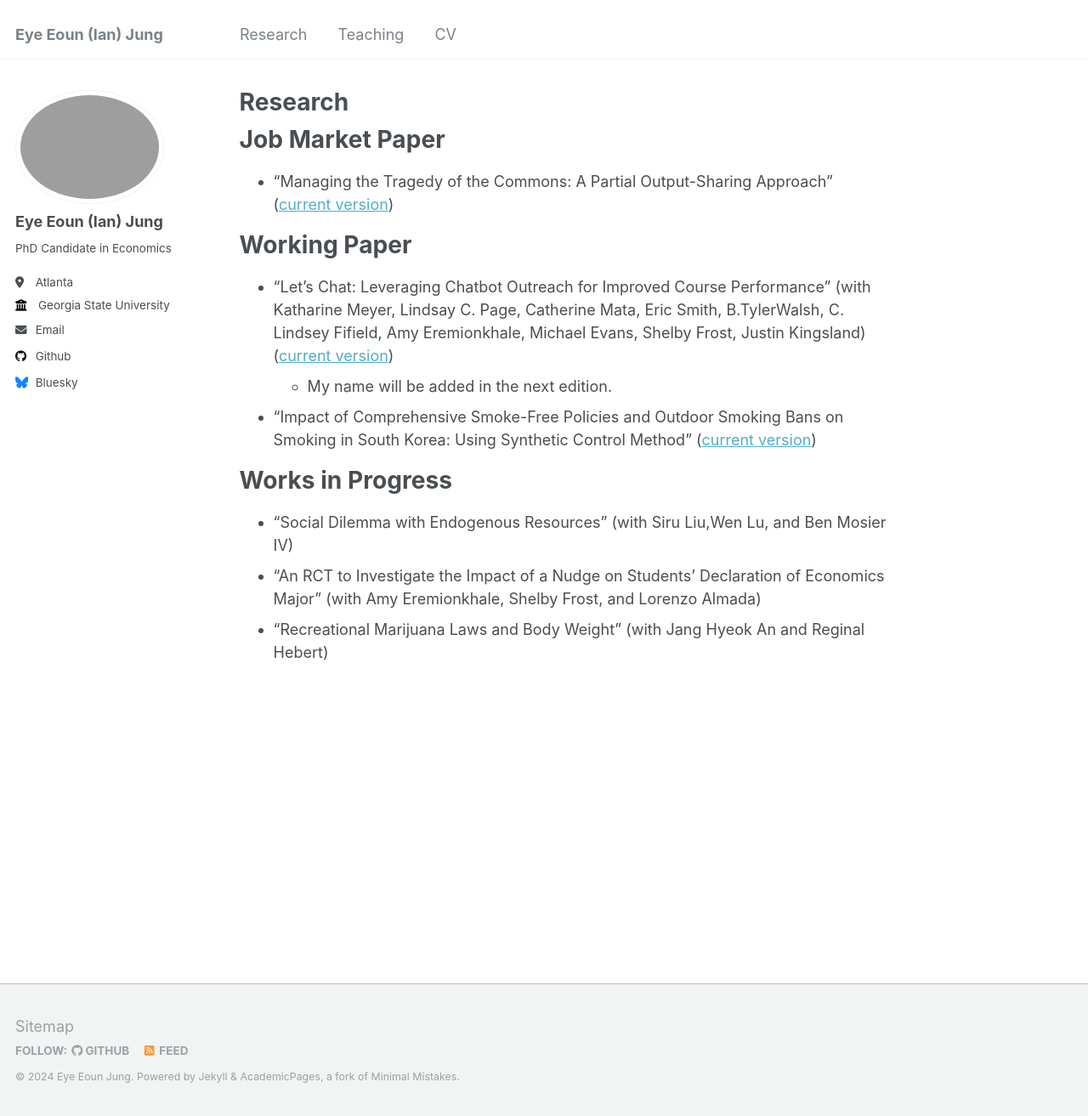
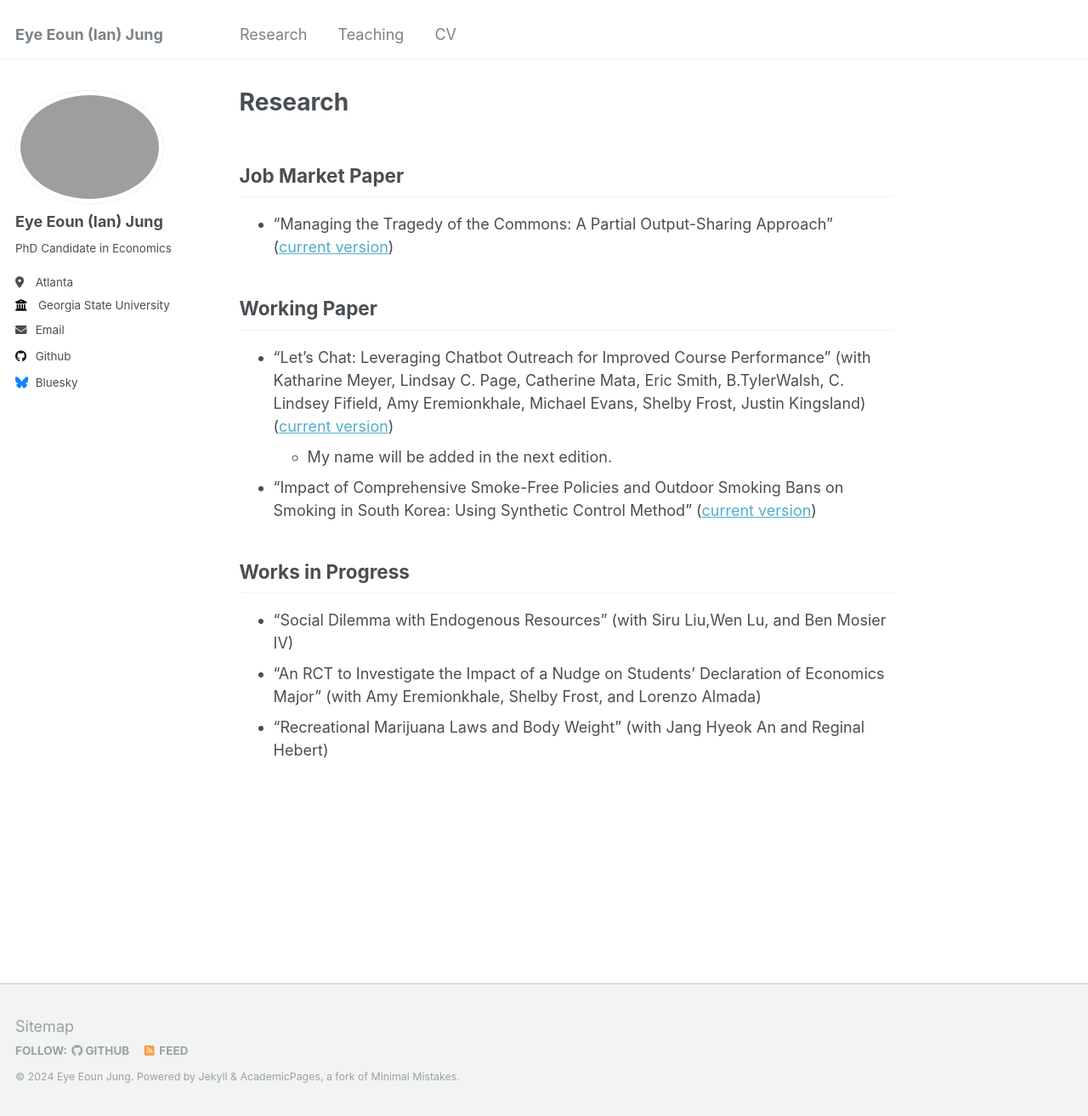
Before and after one commit to ejung11/ejung11.github.io, a Jekyll site: the page built from _pages/research.md, in a window 1280 px wide and 1313 px high. Shown: the whole window at 85% size. Built offline with Jekyll 4.4.1, drawn with Linux system fonts in a browser that asks for light colours.

Commit message:
Add files via upload

```diff
--- a/_pages/research.md
+++ b/_pages/research.md
@@ -7,10 +7,10 @@ redirect_from:
   - /publications.html
 ---
 
-# Job Market Paper
+## Job Market Paper
 * “Managing the Tragedy of the Commons: A Partial Output-Sharing Approach” ([current version](https://ejung11.github.io/files/paperdraft_partial_output_sharing_v7.pdf))
 
-# Working Paper
+## Working Paper
 * "Let’s Chat: Leveraging Chatbot Outreach for Improved Course Performance" (with Katharine Meyer,
 Lindsay C. Page, Catherine Mata, Eric Smith, B.TylerWalsh, C. Lindsey Fifield, Amy Eremionkhale,
 Michael Evans, Shelby Frost, Justin Kingsland) ([current version](https://ejung11.github.io/files/letschat.pdf))
@@ -18,7 +18,7 @@ Michael Evans, Shelby Frost, Justin Kingsland) ([current version](https://ejung1
 
 * “Impact of Comprehensive Smoke-Free Policies and Outdoor Smoking Bans on Smoking in South Korea: Using Synthetic Control Method” ([current version](https://ejung11.github.io/files/paperdraft_sfp_southkorea_v7.pdf))
 
-# Works in Progress
+## Works in Progress
 * “Social Dilemma with Endogenous Resources” (with Siru Liu,Wen Lu, and Ben Mosier IV)
 * “An RCT to Investigate the Impact of a Nudge on Students’ Declaration of Economics Major” (with Amy
 Eremionkhale, Shelby Frost, and Lorenzo Almada)
```
